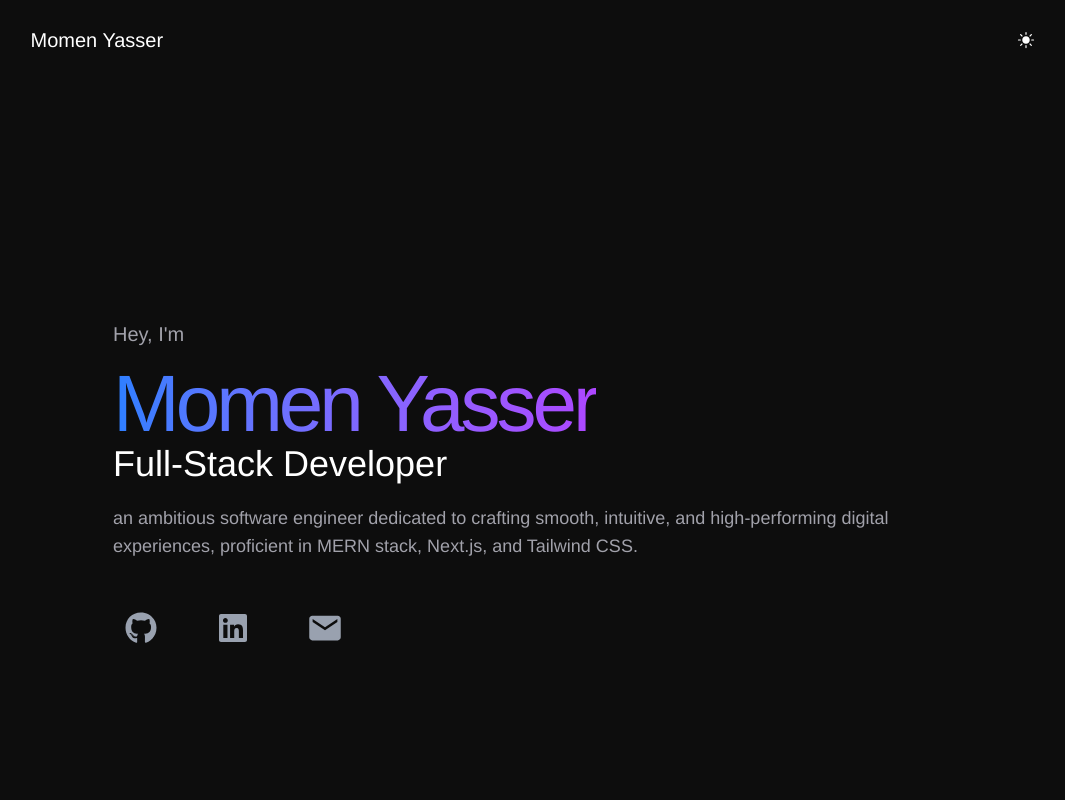
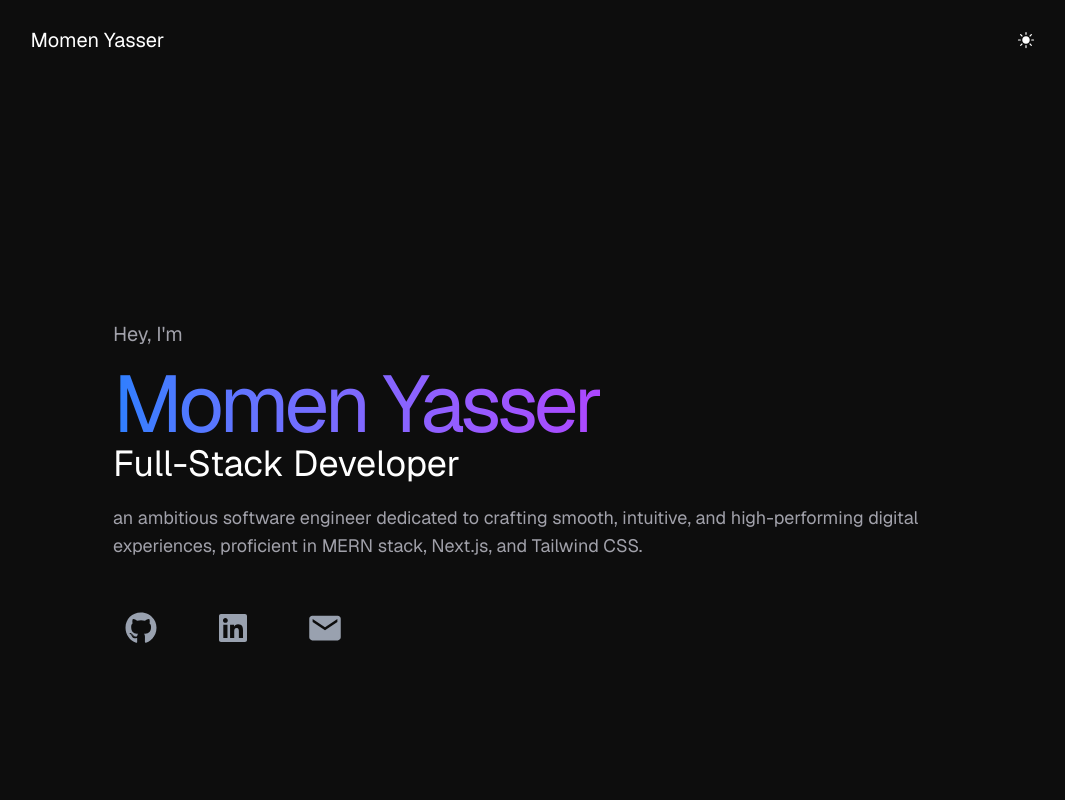
Before and after one commit to momenyasser01/portfolio, a Next.js app: page / in a window 1280 px wide. Shown: the top 800 px of the page, without its empty margins (102-1167 px from the left). Built offline with nearby package versions, Linux system fonts and the light colour scheme.

Commit message:
chore: update package-lock.json and modify layout.tsx to use 'font-sans' for improved typography consistency

```diff
--- a/src/app/globals.css
+++ b/src/app/globals.css
@@ -13,6 +13,10 @@
 @theme inline {
   --color-background: var(--background);
   --color-foreground: var(--foreground);
+  --font-geist: var(--font-geist);
+  --font-sans: var(--font-geist-sans);
+  --font-mono: var(--font-geist-mono);
+  --font-inter: var(--font-inter);
 }
 
 @media (prefers-color-scheme: dark) {
@@ -27,5 +31,5 @@
 body {
   background: var(--background);
   color: var(--foreground);
-  font-family: Helvetica, sans-serif, geist, geist-sans, geist-mono, inter;
+  font-family: geist, geist-sans, geist-mono, Helvetica, sans-serif;
 }
--- a/src/app/layout.tsx
+++ b/src/app/layout.tsx
@@ -9,8 +9,8 @@ const inter = Inter({
   variable: "--font-inter",
 });
 
-const geist = Geist({
-  variable: "--font-geist",
+const geistSans = Geist({
+  variable: "--font-geist-sans",
   subsets: ["latin"],
 });
 
@@ -32,7 +32,7 @@ export default function RootLayout({
   return (
     <html lang="en" suppressHydrationWarning>
       <body
-        className={`${geist.variable} ${geistMono.variable} ${inter.variable} antialiased font-geist`}
+        className={`${geistSans.variable} ${geistMono.variable} ${inter.variable} antialiased font-geist`}
       >
         <ThemeProvider>{children}</ThemeProvider>
       </body>
--- a/src/app/page.tsx
+++ b/src/app/page.tsx
@@ -5,7 +5,7 @@ import Work from "@/components/Work";
 
 export default function Home() {
   return (
-    <div className="flex flex-col justify-center items-center font-geist w-full min-h-screen dark:bg-[#0D0D0D] bg-white pb-72">
+    <div className="flex flex-col justify-center items-center w-full min-h-screen dark:bg-[#0D0D0D] bg-white pb-72">
       <Navbar />
       <div className="flex flex-col justify-center items-center gap-48 w-full">
         <Hero />
```
Also changed, not shown: 1 other file (tests, documents, lock files or other folders).
